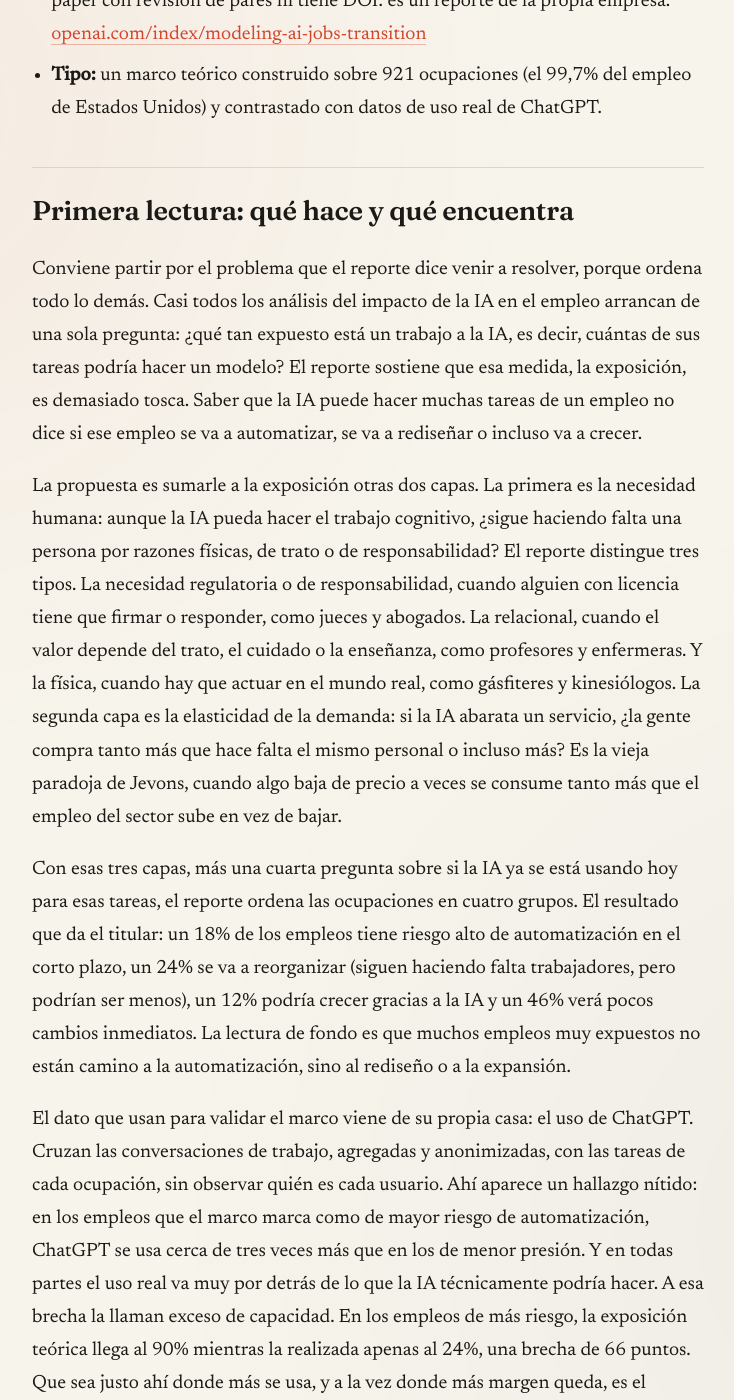
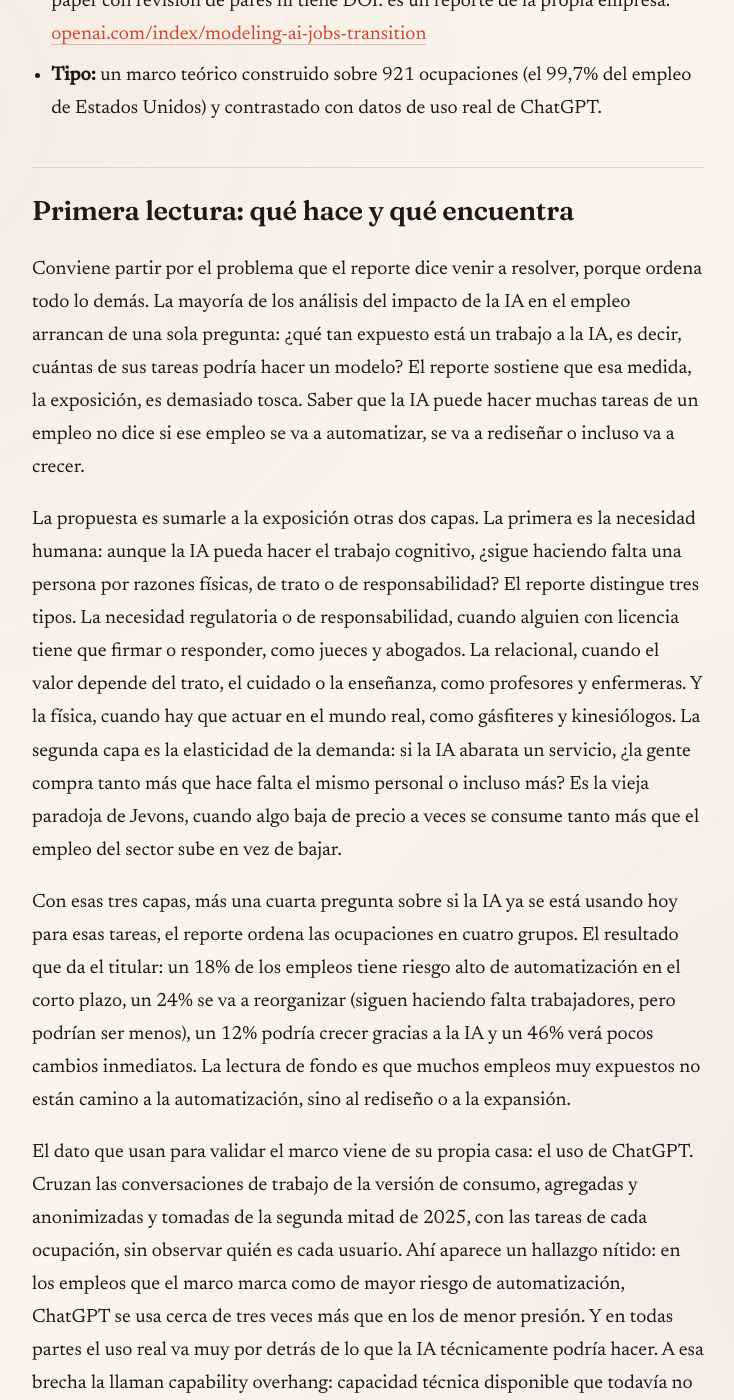
Before and after one commit to jaguridi/doble-click-blog, a Jekyll site: the page built from _lecturas/ia-empleos-marco-transicion.md, in a window 1280 px wide and 1400 px high, scrolled down 902 px. Shown: the whole window, without its empty margins (272-1006 px from the left). Built offline with Jekyll 4.4.1, drawn with Linux system fonts in a browser that asks for light colours; some of the changed text lies outside the part shown.

Commit message:
Revision editorial: ajustes de exactitud en la lectura #14 (#57)
Revision independiente de la Doble Lectura sobre el marco de transicion
de empleos de OpenAI, contrastada contra el PDF de la fuente.

- Bajada: quita el minimizador "solo" y replantea el 18% como grupo de
  mayor riesgo relativo, no como pronostico de automatizacion.
- Ficha: elimina la atribucion no verificable del cargo del autor y
  ajusta "prologo" a "nota de apertura", que es lo que dice la fuente.
- Precisa que los datos de uso son de ChatGPT de consumo y del segundo
  semestre de 2025.
- Usa el termino del reporte (capability overhang) en vez de una
  traduccion propia.
- Corrige una sobre-atribucion: los autores no dicen que el marco no
  falle; dicen que aun cuesta vincular la IA con el empleo agregado.
- "Casi todos los analisis" pasa a "la mayoria", que es lo que afirma
  la fuente.
- Quita la duplicacion del conflicto de interes entre el cuerpo y la
  letra chica, y deja de atribuirle al reporte un reconocimiento sobre
  mediciones locales que no hace.


Claude-Session: https://claude.ai/code/session_01BoYZcBbtLP2R6KaKX5Xtzr

Co-authored-by: Claude <noreply@anthropic.com>

```diff
--- a/_lecturas/ia-empleos-marco-transicion.md
+++ b/_lecturas/ia-empleos-marco-transicion.md
@@ -3,7 +3,7 @@ layout: lectura
 numero: 14
 tags: [trabajo, mercados, gobernanza]
 title: "Estar expuesto a la IA no es lo mismo que estar en riesgo de perder el empleo"
-description: "OpenAI cruzó más de 900 ocupaciones con tres preguntas y estimó que solo un 18% de los empleos en Estados Unidos corre riesgo alto de automatización en el corto plazo; el resto se reorganiza, crece o cambia poco. Su tesis: la 'exposición' a la IA, por sí sola, no dice dónde va a doler."
+description: "OpenAI cruzó más de 900 ocupaciones con tres capas de análisis y ubicó a un 18% de los empleos en Estados Unidos en el grupo de mayor riesgo de automatización en el corto plazo; el resto se reorganiza, crece o cambia poco. Su tesis: la 'exposición' a la IA, por sí sola, no dice dónde va a doler."
 date: 2026-07-20
 paper_titulo: "The AI Jobs Transition Framework: Mapping AI's Near-Term Impact on Jobs"
 paper_autores: "Richmond"
@@ -17,21 +17,21 @@ audio: true
 ## La ficha
 
 - **Qué es:** *The AI Jobs Transition Framework: Mapping AI's Near-Term Impact on Jobs*, un reporte del equipo de investigación económica de OpenAI.
-- **Quiénes:** [Alex Martin Richmond](https://scholar.google.com/scholar?q=%22Alex+Martin+Richmond%22+OpenAI), economista de OpenAI, con un prólogo de [Ronnie Chatterji](https://scholar.google.com/scholar?q=Ronnie+Chatterji), economista jefe de la empresa.
+- **Quiénes:** [Alex Martin Richmond](https://scholar.google.com/scholar?q=%22Alex+Martin+Richmond%22+OpenAI), autor del reporte, con una nota de apertura de [Ronnie Chatterji](https://scholar.google.com/scholar?q=Ronnie+Chatterji), economista jefe de la empresa.
 - **Dónde:** publicado por OpenAI Economic Research en abril de 2026. No es un paper con revisión de pares ni tiene DOI: es un reporte de la propia empresa. [openai.com/index/modeling-ai-jobs-transition](https://openai.com/index/modeling-ai-jobs-transition/)
 - **Tipo:** un marco teórico construido sobre 921 ocupaciones (el 99,7% del empleo de Estados Unidos) y contrastado con datos de uso real de ChatGPT.
 
 ## Primera lectura: qué hace y qué encuentra
 
-Conviene partir por el problema que el reporte dice venir a resolver, porque ordena todo lo demás. Casi todos los análisis del impacto de la IA en el empleo arrancan de una sola pregunta: ¿qué tan expuesto está un trabajo a la IA, es decir, cuántas de sus tareas podría hacer un modelo? El reporte sostiene que esa medida, la exposición, es demasiado tosca. Saber que la IA puede hacer muchas tareas de un empleo no dice si ese empleo se va a automatizar, se va a rediseñar o incluso va a crecer.
+Conviene partir por el problema que el reporte dice venir a resolver, porque ordena todo lo demás. La mayoría de los análisis del impacto de la IA en el empleo arrancan de una sola pregunta: ¿qué tan expuesto está un trabajo a la IA, es decir, cuántas de sus tareas podría hacer un modelo? El reporte sostiene que esa medida, la exposición, es demasiado tosca. Saber que la IA puede hacer muchas tareas de un empleo no dice si ese empleo se va a automatizar, se va a rediseñar o incluso va a crecer.
 
 La propuesta es sumarle a la exposición otras dos capas. La primera es la necesidad humana: aunque la IA pueda hacer el trabajo cognitivo, ¿sigue haciendo falta una persona por razones físicas, de trato o de responsabilidad? El reporte distingue tres tipos. La necesidad regulatoria o de responsabilidad, cuando alguien con licencia tiene que firmar o responder, como jueces y abogados. La relacional, cuando el valor depende del trato, el cuidado o la enseñanza, como profesores y enfermeras. Y la física, cuando hay que actuar en el mundo real, como gásfiteres y kinesiólogos. La segunda capa es la elasticidad de la demanda: si la IA abarata un servicio, ¿la gente compra tanto más que hace falta el mismo personal o incluso más? Es la vieja paradoja de Jevons, cuando algo baja de precio a veces se consume tanto más que el empleo del sector sube en vez de bajar.
 
 Con esas tres capas, más una cuarta pregunta sobre si la IA ya se está usando hoy para esas tareas, el reporte ordena las ocupaciones en cuatro grupos. El resultado que da el titular: un 18% de los empleos tiene riesgo alto de automatización en el corto plazo, un 24% se va a reorganizar (siguen haciendo falta trabajadores, pero podrían ser menos), un 12% podría crecer gracias a la IA y un 46% verá pocos cambios inmediatos. La lectura de fondo es que muchos empleos muy expuestos no están camino a la automatización, sino al rediseño o a la expansión.
 
-El dato que usan para validar el marco viene de su propia casa: el uso de ChatGPT. Cruzan las conversaciones de trabajo, agregadas y anonimizadas, con las tareas de cada ocupación, sin observar quién es cada usuario. Ahí aparece un hallazgo nítido: en los empleos que el marco marca como de mayor riesgo de automatización, ChatGPT se usa cerca de tres veces más que en los de menor presión. Y en todas partes el uso real va muy por detrás de lo que la IA técnicamente podría hacer. A esa brecha la llaman exceso de capacidad. En los empleos de más riesgo, la exposición teórica llega al 90% mientras la realizada apenas al 24%, una brecha de 66 puntos. Que sea justo ahí donde más se usa, y a la vez donde más margen queda, es el corazón del argumento: la capacidad, por sí sola, no dice dónde está cambiando el mercado laboral.
+El dato que usan para validar el marco viene de su propia casa: el uso de ChatGPT. Cruzan las conversaciones de trabajo de la versión de consumo, agregadas y anonimizadas y tomadas de la segunda mitad de 2025, con las tareas de cada ocupación, sin observar quién es cada usuario. Ahí aparece un hallazgo nítido: en los empleos que el marco marca como de mayor riesgo de automatización, ChatGPT se usa cerca de tres veces más que en los de menor presión. Y en todas partes el uso real va muy por detrás de lo que la IA técnicamente podría hacer. A esa brecha la llaman capability overhang: capacidad técnica disponible que todavía no se usa. En los empleos de más riesgo, la exposición teórica llega al 90% mientras la realizada apenas al 24%, una brecha de 66 puntos. Que sea justo ahí donde más se usa, y a la vez donde más margen queda, es el corazón del argumento: la capacidad, por sí sola, no dice dónde está cambiando el mercado laboral.
 
-Hay un hallazgo que el propio reporte trata con cautela y conviene no saltarse. Cuando miran el desempleo real desde principios de 2024, el grupo que más subió no es el de mayor riesgo, sino el de "menos cambios inmediatos", con +0,6 puntos, contra +0,3 en los de riesgo alto y en los que se reorganizan. Dicho de otro modo, por ahora la señal de la IA no se ve con claridad en los datos agregados de empleo. Los autores lo leen como que es temprano y que hay que seguir mirando, no como que el marco falle.
+Hay un hallazgo que el propio reporte trata con cautela y conviene no saltarse. Cuando miran el desempleo real desde principios de 2024, el grupo que más subió no es el de mayor riesgo, sino el de "menos cambios inmediatos", con +0,6 puntos, contra +0,3 en los de riesgo alto y en los que se reorganizan. Los autores lo dicen así: todavía cuesta vincular con claridad la IA y el mercado laboral agregado, eso podría cambiar rápido y por eso estas ocupaciones ameritan seguimiento cercano.
 
 Un punto técnico que pesa: dos de las tres capas no se miden, se estiman con un modelo de la propia OpenAI. La necesidad humana la clasifica GPT-5.4; la elasticidad de la demanda la calcula GPT-5.4-mini a partir de un escenario hipotético de baja de precios. Los autores son explícitos en que la elasticidad es lo menos observado del marco y que son aproximaciones, no evidencia causal.
 
@@ -43,7 +43,7 @@ La idea más útil no es el 18%, es el método. Separar exposición de necesidad
 
 Pero el mismo marco trae una advertencia que en la región pesa distinto. Un empleo puede seguir necesitando personas y aun así emplear a menos: si cada trabajador rinde mucho más y la demanda no crece lo suficiente para absorberlo, sobran manos. En economías con más informalidad y con menos colchón para reconvertirse, ese ajuste puede doler más y más rápido que en Estados Unidos. Esto ya es hipótesis mía: el reporte no estudió estos países y lo dejo como tal.
 
-Y hay una razón de fondo para leerlo con pinzas desde acá, que es la parte que no conviene omitir. Es un documento de OpenAI que mide el impacto de la IA usando el uso de su propio producto y estimando dos de sus tres capas con sus propios modelos. Eso no invalida los datos, pero sí lo vuelve evidencia interna y no auditoría independiente. La empresa tiene interés en que la historia salga en clave de transición manejable y no de ola de despidos, y esa elección de encuadre no es neutral. Antes de que un ministerio de la región lo cite para justificar una política, conviene pedir lo que el propio reporte reconoce que no tiene: mediciones locales y evidencia de resultados en el mundo real.
+Y hay una razón de fondo para leerlo con pinzas desde acá, que es la parte que no conviene omitir. La letra chica de abajo detalla de quién es el reporte y con qué datos está hecho; lo que agrego desde la región es qué hacer con eso. La empresa tiene interés en que la historia salga en clave de transición manejable y no de ola de despidos, y esa elección de encuadre no es neutral. Antes de que un ministerio de la región lo cite para justificar una política, conviene pedir lo que este reporte no tiene: mediciones locales y evidencia de resultados en el mundo real.
 
 La pregunta que deja sirve para cualquier país que esté pensando su política de empleo. Si la exposición no alcanza para saber dónde va a doler, la tarea no es hacer listas de empleos condenados, sino construir la capacidad de medir a tiempo dónde aparece la presión. El propio reporte lo pide para Estados Unidos: mejor medición ocupacional. En América Latina, donde esa medición suele ser más débil, el consejo se vuelve más urgente todavía.
 
```
